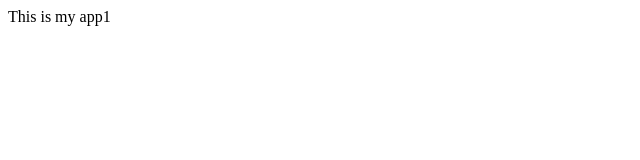
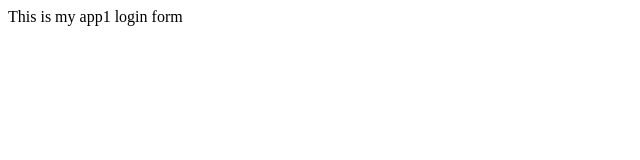
Before and after one commit to vishalchelani23/myappsample, a plain HTML site: page index.html in a window 1280 px wide. Shown: the full height of the page, 0-640 px from the left. Drawn offline with Linux system fonts and the light colour scheme.

Commit message:
Login form

```diff
--- /dev/null
+++ b/del2/two.js
@@ -0,0 +1 @@
+console.log("two");
--- a/index.html
+++ b/index.html
@@ -6,5 +6,6 @@
 
 <body>
 This is my app1
+login form
 </body>
 </html>
```
Also changed, not shown: login.html (added, +1 -0 lines), log.txt (added).
